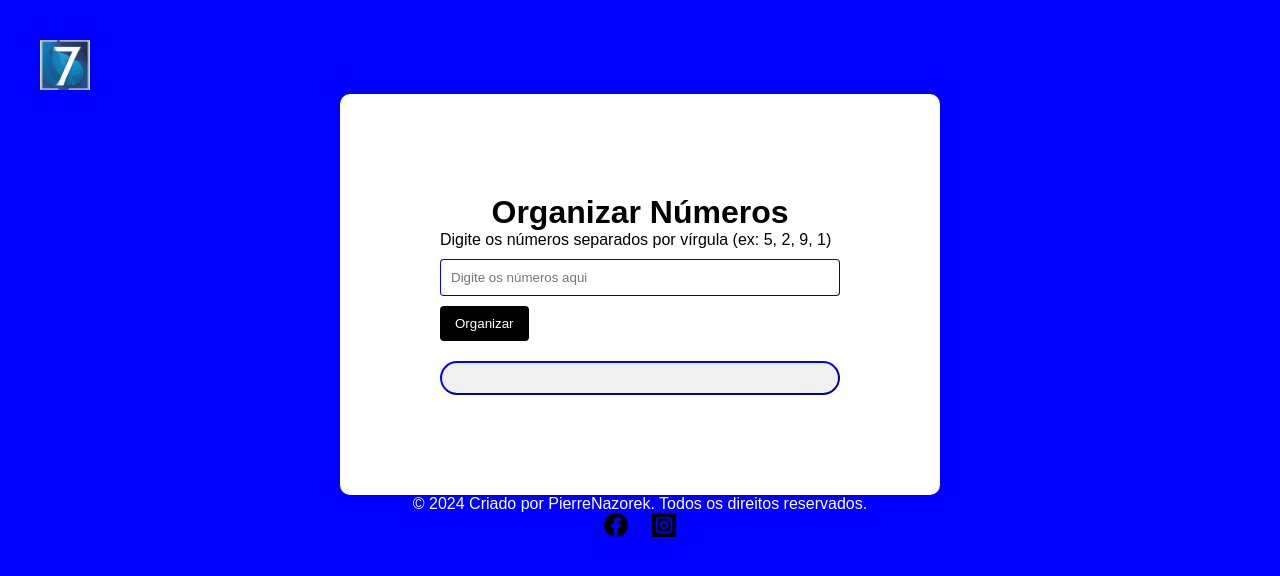
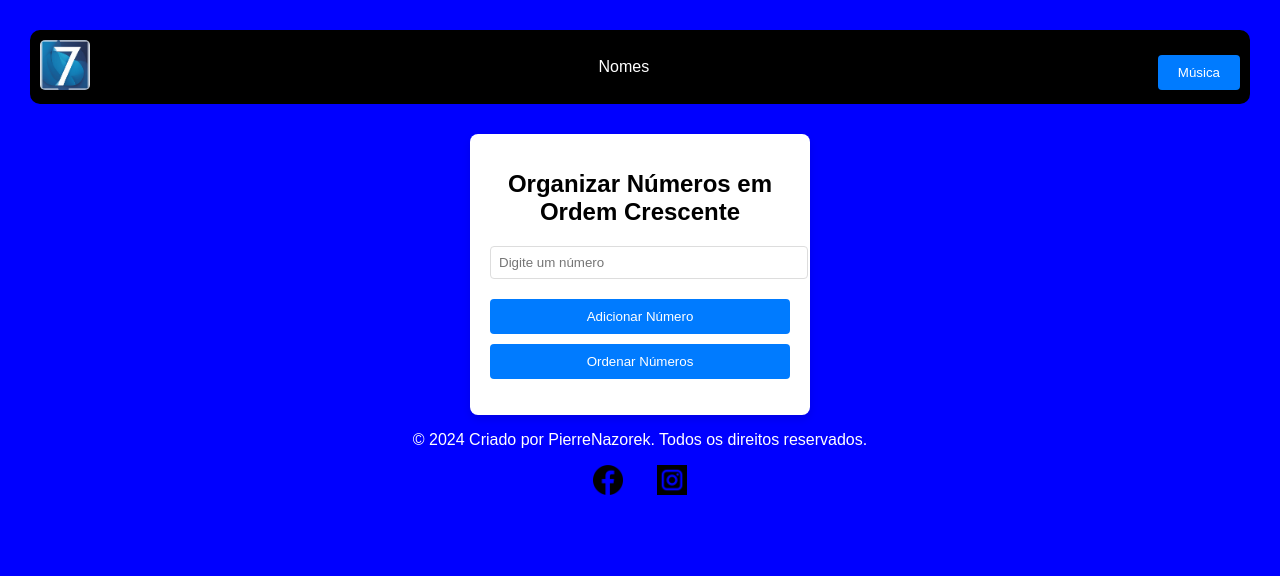
Before and after one commit to zezindooutromorro/numeros-organizados, a plain HTML site: page index.html in a window 1280 px wide. Drawn offline with Linux system fonts and the light colour scheme.

Commit message:
Add files via upload

```diff
--- a/index.html
+++ b/index.html
@@ -13,20 +13,40 @@
         <div class="logo">
             <img src="projeto7.png" alt="Logo">
         </div>
+        <nav>
+            <ul>
+                <li><a href="nomes.html">Nomes</a></li>
+
+            </ul>
+        </nav>
+        <div class="logo">
+            <button  id="toggle-button">Música</button>
+        </div>
+
     </header>
 
 
+    <div class="container">
+        <h1>Organizar Números em Ordem Crescente</h1>
+        <input type="number" id="numeroInput" placeholder="Digite um número">
+        <button onclick="adicionarNumero()">Adicionar Número</button>
+        <button onclick="ordenarNumeros()">Ordenar Números</button>
 
-    <div class="container">
-        <h1>Organizar Números</h1>
-        <p>Digite os números separados por vírgula (ex: 5, 2, 9, 1)</p>
-        <input type="text" id="inputNumbers" placeholder="Digite os números aqui">
-        <button onclick="organizeNumbers()">Organizar</button>
+        <ul id="listaNumeros">
 
-        <div class="result" id="result"></div>
+        </ul>
     </div>
 
+
+
+    <audio id="audio" loop>
+        <source src="ninguem deu nada para nos.mp3" type="audio/mp3">
+        Seu navegador não suporta a tag de áudio.
+    </audio>
+
+
     <script src="script.js"></script>
+
 
 
     <footer>
--- /dev/null
+++ b/nomes.css
@@ -0,0 +1,118 @@
+body {
+    font-family: Arial, sans-serif;
+    margin: 0px;
+    padding: 0px;
+    background-color: blue;
+    overflow: scroll;
+    cursor: default;
+}
+
+header {
+    display: flex;
+    justify-content: space-between;
+    align-items: center;
+    padding: 10px;
+    background-color: black;
+    color: #fff;
+    border-radius: 10px;
+    margin: 30px;
+
+}
+
+header .logo img {
+    height: 50px;
+    border-radius: 5px;
+    cursor: cell;
+}
+
+nav ul {
+    list-style: none;
+    display: flex;
+    gap: 20px;
+    margin: 0;
+    padding: 0;
+}
+
+nav ul li {
+    display: contents;
+}
+
+nav ul li a {
+    color: white;
+    text-decoration: none;
+    cursor: cell;
+
+
+}
+
+
+.container {
+    margin: 0 auto;
+    background-color: white;
+    padding: 20px;
+    border-radius: 8px;
+    box-shadow: 0 4px 8px rgba(0, 0, 0, 0.1);
+    width: 300px;
+    text-align: center;
+}
+
+h1 {
+    font-size: 24px;
+    margin-bottom: 20px;
+}
+
+input[type="text"] {
+    padding: 8px;
+    width: 100%;
+    margin-bottom: 10px;
+    border: 1px solid #ddd;
+    border-radius: 4px;
+}
+
+button {
+    padding: 10px 20px;
+    margin-top: 10px;
+    border: none;
+    background-color: #007bff;
+    color: white;
+    border-radius: 4px;
+    cursor: pointer;
+    width: 100%;
+}
+
+button:hover {
+    background-color: #0056b3;
+}
+
+ul {
+    list-style-type: none;
+    padding: 0;
+}
+
+li {
+    padding: 8px;
+    border-bottom: 1px solid #ddd;
+}
+
+
+footer {
+    display: contents;
+    background-color: #f4f4f4;
+    text-align: center;
+    margin: 0 auto;
+    padding: 500px;
+}
+
+footer p {
+    color: #ffffff; /* Cor do texto */
+    font-family: Arial, sans-serif; /* Tipo de fonte */
+}
+
+.social-media a {
+    margin:  15px;
+}
+
+.social-media img {
+    height: 30px;
+    cursor: cell;
+}
--- a/script.js
+++ b/script.js
@@ -1,21 +1,53 @@
-function organizeNumbers() {
-    // Pega os valores do input
-    let input = document.getElementById("inputNumbers").value;
+// script.js
 
-    // Separa os números por vírgula e transforma em um array
-    let numbersArray = input.split(',').map(num => num.trim());
+let numeros = []; // Array para armazenar os números
 
-    // Verifica se todos os elementos são números
-    if (numbersArray.every(num => !isNaN(num) && num !== '')) {
-        // Converte os números para inteiros
-        numbersArray = numbersArray.map(num => parseInt(num));
+// Função para adicionar um número à lista
+function adicionarNumero() {
+    const numeroInput = document.getElementById("numeroInput");
+    const numero = parseFloat(numeroInput.value.trim()); // Converte o valor para número
 
-        // Ordena os números em ordem crescente
-        let sortedNumbers = numbersArray.sort((a, b) => a - b);
-
-        // Exibe o resultado
-        document.getElementById("result").innerHTML = `Números organizados em ordem crescente: <strong>${sortedNumbers.join(', ')}</strong>`;
+    if (!isNaN(numero)) { // Verifica se é um número válido
+        numeros.push(numero);
+        numeroInput.value = ""; // Limpa o campo de input
+        atualizarLista(); // Atualiza a lista na tela
     } else {
-        document.getElementById("result").innerHTML = "Por favor, insira apenas números válidos separados por vírgula.";
+        alert("Por favor, insira um número válido.");
     }
 }
+
+// Função para atualizar a lista na tela
+function atualizarLista() {
+    const listaNumeros = document.getElementById("listaNumeros");
+    listaNumeros.innerHTML = ""; // Limpa a lista antes de atualizar
+
+    numeros.forEach((numero) => {
+        const li = document.createElement("li");
+        li.textContent = numero;
+        listaNumeros.appendChild(li);
+    });
+}
+
+// Função para ordenar os números em ordem crescente
+function ordenarNumeros() {
+    numeros.sort((a, b) => a - b); // Ordena numericamente em ordem crescente
+    atualizarLista(); // Atualiza a lista com os números ordenados
+}
+
+// script.js
+
+// Referência aos elementos de áudio e botão
+var audio = document.getElementById('audio');
+var toggleButton = document.getElementById('toggle-button');
+
+// Função para controlar a música (tocar ou pausar)
+toggleButton.onclick = function() {
+    if (audio.paused) {  // Se a música estiver pausada
+        audio.play();  // Começa a tocar
+        toggleButton.textContent = "Parar Música";  // Altera o texto do botão
+    } else {  // Se a música já estiver tocando
+        audio.pause();  // Pausa a música
+        audio.currentTime = 0;  // Reseta a música para o início
+        toggleButton.textContent = "Iniciar Música";  // Altera o texto do botão
+    }
+};
--- a/style.css
+++ b/style.css
@@ -1,79 +1,108 @@
-
-* {
-    margin: 0;
-    padding: 0;
-    box-sizing: border-box;
-}
 
 body {
     font-family: Arial, sans-serif;
-    margin: 20px;
-    padding: 20px;
+    margin: 0px;
+    padding: 0px;
     background-color: blue;
+    overflow: scroll;
+    cursor: default;
 }
 
 header {
-    display: contents;
+    display: flex;
     justify-content: space-between;
     align-items: center;
-    padding: 20px;
+    padding: 10px;
     background-color: black;
     color: #fff;
+    border-radius: 10px;
+    margin: 30px;
+
 }
 
 header .logo img {
     height: 50px;
+    border-radius: 5px;
+    cursor: cell;
 }
 
-h1 {
-    text-align: center;
+nav ul {
+    list-style: none;
+    display: flex;
+    gap: 20px;
+    margin: 0;
+    padding: 0;
+}
+
+nav ul li {
+    display: contents;
+}
+
+nav ul li a {
+    color: white;
+    text-decoration: none;
+    cursor: cell;
+
+
 }
 
 .container {
-    max-width: 600px;
-    margin: 0% auto;
     background-color: white;
-    padding: 100px;
-    border-radius: 10px;
-    box-shadow: 0 0 10px rgba(0, 0, 0, 0.1);
+    padding: 20px;
+    border-radius: 8px;
+    box-shadow: 0 4px 8px rgba(0, 0, 0, 0.1);
+    width: 300px;
+    text-align: center;
+    margin: 0 auto;
 }
 
-input[type="text"] {
+
+h1 {
+    font-size: 24px;
+    margin-bottom: 20px;
+}
+
+input[type="number"] {
+    padding: 8px;
     width: 100%;
-    padding: 10px;
-    margin: 10px 0;
-    border: 1px outset blue;
+    margin-bottom: 10px;
+    border: 1px solid #ddd;
     border-radius: 4px;
 }
 
 button {
-    padding: 10px 15px;
-    background-color: black;
+    padding: 10px 20px;
+    margin-top: 10px;
+    border: none;
+    background-color: #007bff;
     color: white;
-    border: none;
     border-radius: 4px;
     cursor: pointer;
+    width: 100%;
 }
 
 button:hover {
-    background-color: blue;
+    background-color: #0056b3;
 }
 
-.result {
+ul {
+    list-style-type: none;
+    padding: 0;
+}
 
-    margin-top: 20px;
-    padding: 15px;
-    background-color: #f0f0f0;
-    border-radius: 4px;
-    border-radius: 20px;
-    border: 2px outset  blue;
+li {
+    padding: 8px;
+    border-bottom: 1px solid #ddd;
 }
+
+
 
 footer {
     display: contents;
     background-color: #f4f4f4;
-    padding: 20px;
     text-align: center;
+    margin: auto;
+    padding: auto;
 }
 
 footer p {
@@ -82,9 +111,10 @@ footer p {
 }
 
 .social-media a {
-    margin: 0 10px;
+    margin:  15px;
 }
 
 .social-media img {
-    height: 24px;
+    height: 30px;
+    cursor: cell;
 }
```
Also changed, not shown: nomes.html (added, +68 -0 lines), nomes.js (added, +51 -0 lines), 2 other files.
